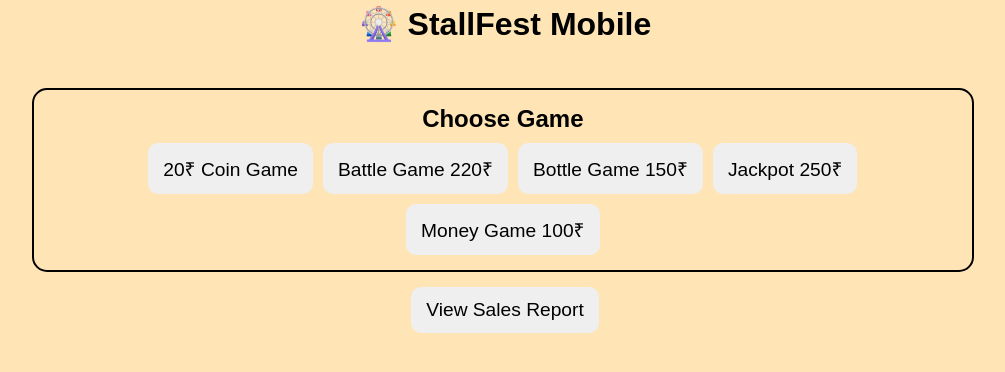
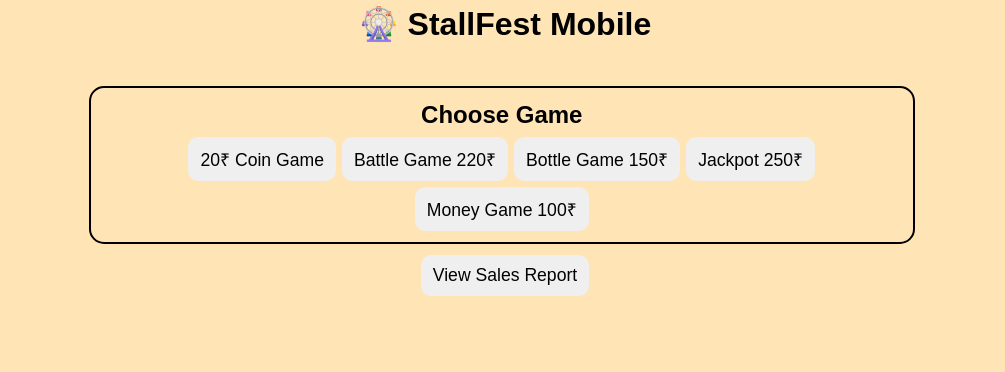
Before and after one commit to 1styearcs-creator/stallfest1, a Flask app: page / in a window 1280 px wide. Shown: the top 372 px of the page, without its empty margins (135-1140 px from the left). Run offline with Flask 3, Linux system fonts and the light colour scheme; data comes from the database, SQL or seed files in the repository.

Commit message:
Update index.html

```diff
--- a/templates/index.html
+++ b/templates/index.html
@@ -10,24 +10,27 @@ body {
     background: #FFE4B5;
     margin:0;
     padding:0;
+    overflow-x:hidden;
 }
 h1,h2 {text-align:center; margin:5px 0;}
 .container {padding:10px; display:flex; flex-direction:column; align-items:center;}
 button {
-    font-size:1.2em;
-    margin:5px;
-    padding:12px 15px;
+    font-size:1.1em;
+    margin:3px;
+    padding:10px 12px;
     border:none;
     border-radius:10px;
     cursor:pointer;
+    white-space: nowrap;
 }
 button.selected {background-color:#ff69b4; color:white;}
 button.winner {background-color:#32CD32; color:white;}
 button.loser {background-color:#FF4500; color:white;}
 .message {margin:10px; font-size:1.2em; font-weight:bold; text-align:center; color:#00008B;}
-.game-section {border:2px solid #000; border-radius:15px; padding:10px; margin:10px; width:95%;}
+.game-section {border:2px solid #000; border-radius:15px; padding:8px; margin:8px; width:95%;}
 .flex-buttons {display:flex; flex-wrap:wrap; justify-content:center;}
-.play-btn {background-color:#1E90FF;color:white;font-size:1.3em;padding:12px 20px;margin-top:10px;}
+.play-btn {background-color:#1E90FF;color:white;font-size:1.3em;padding:10px 15px;margin-top:8px; width:95%;}
+a button {width:auto;}
 </style>
 </head>
 <body>
@@ -38,6 +41,7 @@ button.loser {background-color:#FF4500; color:white;}
 
 <form method="POST" id="gameForm">
 
+<!-- Game Selection -->
 <div class="game-section">
 <h2>Choose Game</h2>
 <div class="flex-buttons">
@@ -47,6 +51,7 @@ button.loser {background-color:#FF4500; color:white;}
 </div>
 </div>
 
+<!-- Result Selection -->
 <div class="game-section" id="resultSection" style="display:none;">
 <h2>Result</h2>
 <div class="flex-buttons">
@@ -55,6 +60,7 @@ button.loser {background-color:#FF4500; color:white;}
 </div>
 </div>
 
+<!-- Winner Prize -->
 <div class="game-section" id="winnerSection" style="display:none;">
 <h2>Winner Prize</h2>
 <div class="flex-buttons">
@@ -64,6 +70,7 @@ button.loser {background-color:#FF4500; color:white;}
 </div>
 </div>
 
+<!-- Loser Prize -->
 <div class="game-section" id="loserSection" style="display:none;">
 <h2>Loser Prize</h2>
 <div class="flex-buttons">
@@ -76,6 +83,7 @@ button.loser {background-color:#FF4500; color:white;}
 </div>
 </div>
 
+<!-- Money Game -->
 <div class="game-section" id="moneySection" style="display:none;">
 <h2>Money Game Balls</h2>
 <div class="flex-buttons">
@@ -87,7 +95,7 @@ button.loser {background-color:#FF4500; color:white;}
 
 <button type="submit" class="play-btn" id="playBtn" style="display:none;">Play Game</button>
 
-<div class="flex-buttons" style="margin-top:10px;">
+<div class="flex-buttons" style="margin-top:8px;">
 <a href="/report"><button type="button">View Sales Report</button></a>
 </div>
 
@@ -143,7 +151,6 @@ function selectMoney(ball, btn){
     document.getElementById("moneyInput").value=ball;
     highlightBtn(btn,'#moneySection');
 }
-
 </script>
 
 </body>
```
